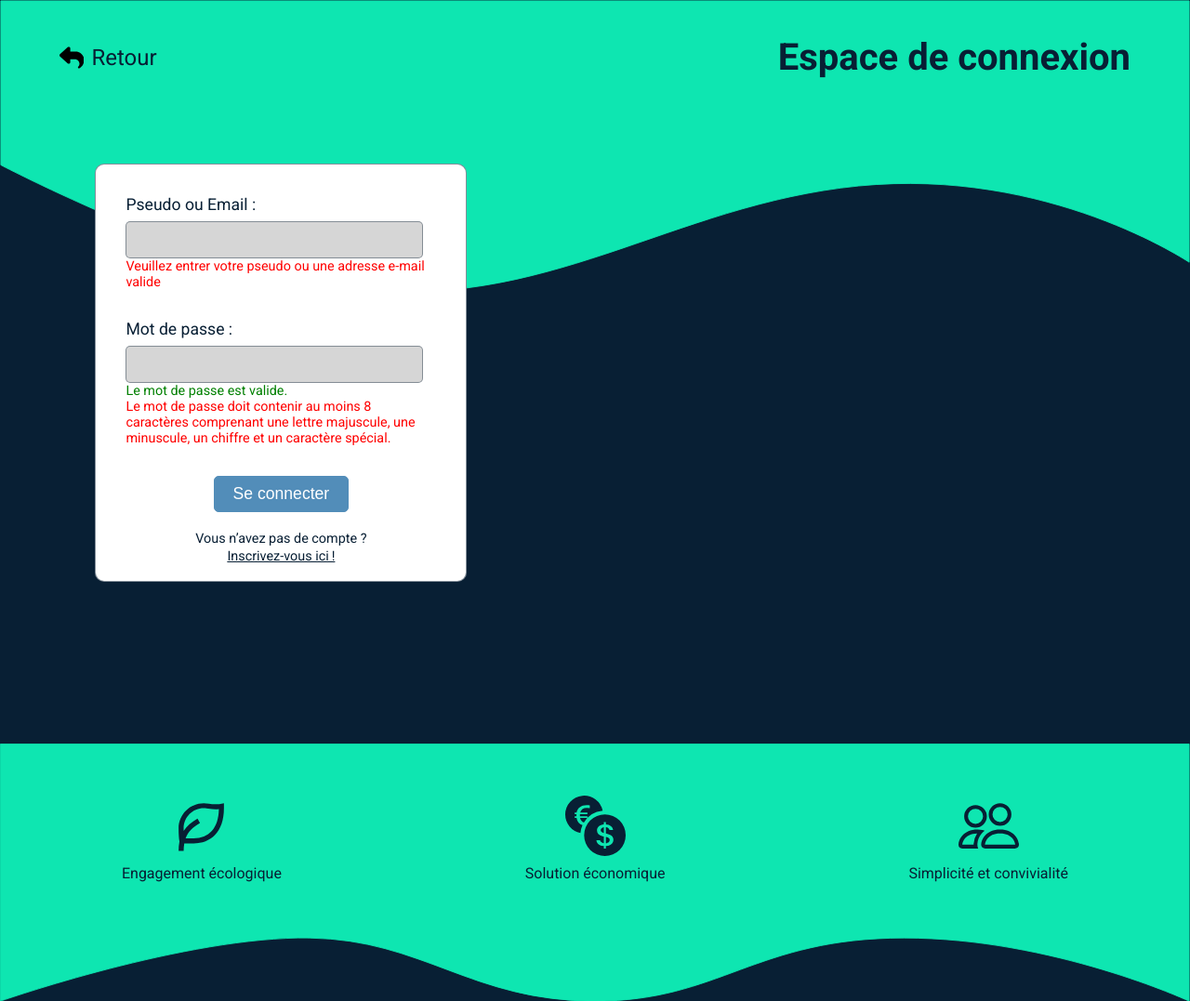
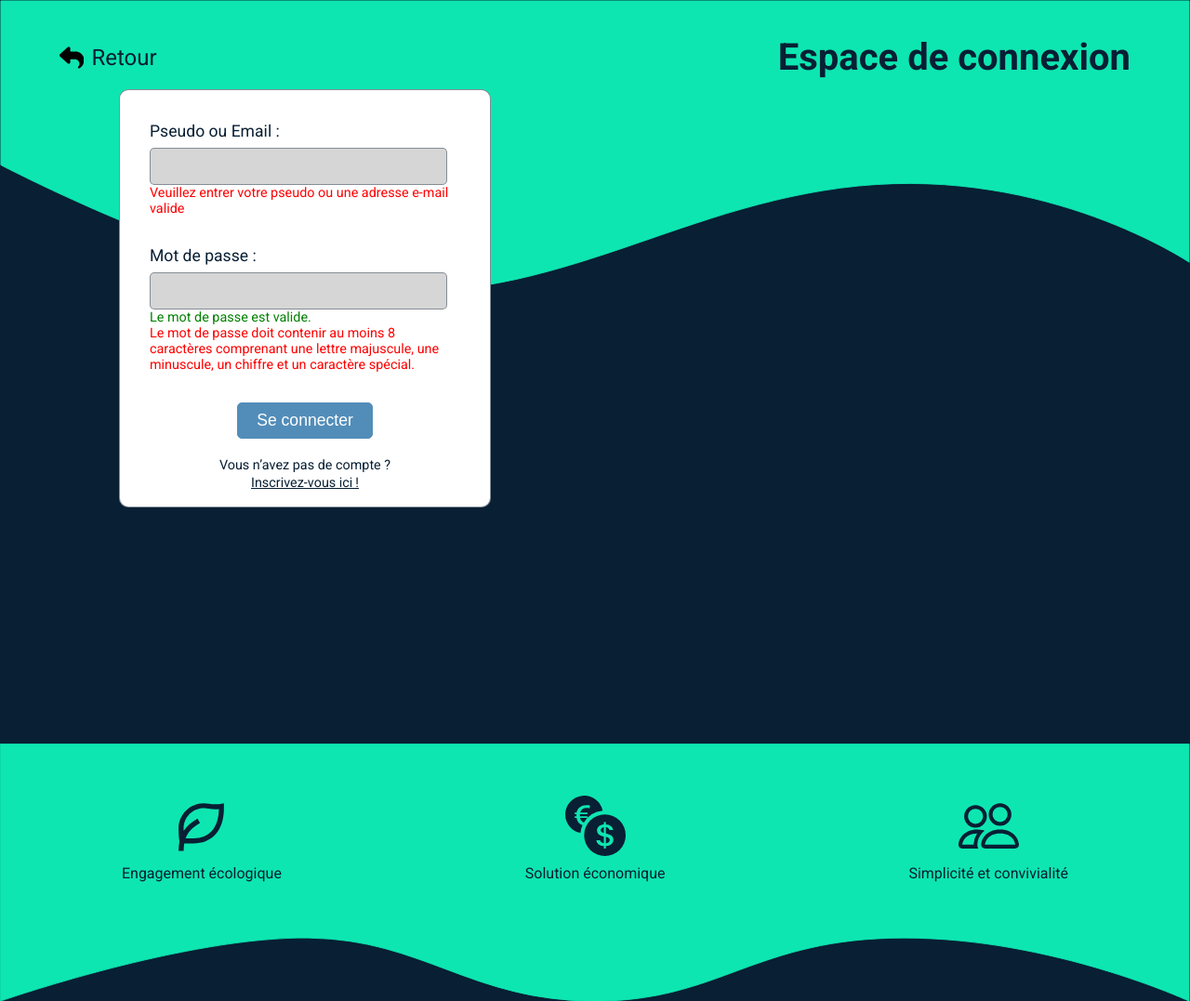
Before and after one commit to jeanne-bdh/EcoRide, a PHP site: page /pages/auth/login.php in a window 1280 px wide. Shown: the part 110-1187 px from the top of the page at 93% size. Run offline with PHP 8.4, Linux system fonts and the light colour scheme.

Commit message:
test hauteur main

```diff
--- a/assets/css/main.css
+++ b/assets/css/main.css
@@ -334,23 +334,20 @@ footer {
   padding: 2rem;
 }
 
-.hero-section {
-  position: relative;
-}
-
 .wave-top {
   position: relative;
+  z-index: 1;
 }
 .wave-top h1 {
   position: absolute;
-  z-index: 1;
+  z-index: 2;
   top: 12%;
   right: 5%;
 }
 
 .return-link-container {
   position: absolute;
-  z-index: 1;
+  z-index: 2;
   top: 15%;
   left: 5%;
   display: flex;
@@ -389,9 +386,9 @@ footer {
 @media (min-width: 768px) {
   .container-form {
     position: absolute;
-    z-index: 3;
-    top: 50%;
-    left: 8%;
+    z-index: 2;
+    top: 10%;
+    left: 10%;
   }
 }
 .main-section {
@@ -644,16 +641,11 @@ textarea {
   }
 }
 
-.container-black {
+main {
   background-color: #081F34;
   min-height: 100vh;
   padding-bottom: 2rem;
-}
-
-@media (min-width: 1200px) {
-  #container-black-register {
-    height: 1000px;
-  }
+  position: relative;
 }
 
 .hero-section {
--- a/pages/auth/login.php
+++ b/pages/auth/login.php
@@ -18,7 +18,7 @@ if ($_SERVER["REQUEST_METHOD"] === "POST") {
 
 ?>
 
-<section class="container-black">
+<main class="container-black">
 
     <!-- HERO SECTION -->
     <?php
@@ -66,7 +66,7 @@ if ($_SERVER["REQUEST_METHOD"] === "POST") {
     </div>
     </div>
 
-</section>
+    </main>
 
 <?php
 require_once __DIR__ . "/../../templates/footer.php";
--- a/pages/auth/register.php
+++ b/pages/auth/register.php
@@ -18,7 +18,7 @@ if ($_SERVER["REQUEST_METHOD"] === "POST") {
 
 ?>
 
-<section class="container-black" id="container-black-register">
+<main class="container-black" id="container-black-register">
 
     <!-- HERO SECTION -->
     <?php
@@ -71,7 +71,7 @@ if ($_SERVER["REQUEST_METHOD"] === "POST") {
     </div>
     </div>
 
-</section>
+                </main>
 
 <?php
 require_once __DIR__ . "/../../templates/footer.php";
--- a/pages/contact.php
+++ b/pages/contact.php
@@ -7,7 +7,6 @@
     include_once __DIR__ . "/../templates/hero_section.php";
     heroSection("Formulaire de contact");
     ?>
-    </div>
 
     <!-- FORMULAIRE -->
     <section class="container-form" id="container-form-contact">
--- a/pages/users/2.3_infos_profil.php
+++ b/pages/users/2.3_infos_profil.php
@@ -4,7 +4,7 @@ require_once __DIR__ . "/../../templates/header.php";
 
 ?>
 
-<section class="container-black">
+<main class="container-black">
 
     <!-- HERO SECTION -->
     <?php
@@ -12,7 +12,6 @@ require_once __DIR__ . "/../../templates/header.php";
     heroSection("Modifications du profil");
     ?>
 
-    </div>
 
     <div class="container-form" id="container-form-profil">
         <form action="">
@@ -66,6 +65,6 @@ require_once __DIR__ . "/../../templates/header.php";
         </form>
     </div>
 
-</section>
+</main>
 
 <?php require_once __DIR__ . "/../../templates/footer.php" ?>
--- a/sass/_hero.scss
+++ b/sass/_hero.scss
@@ -1,14 +1,10 @@
-.hero-section {
-    position: relative;
-}
-
 .wave-top {
     position: relative;
     z-index: 1;
 
     h1 {
         position: absolute;
-        z-index: 1;
+        z-index: 2;
         top: 12%;
         right: 5%;
     }
@@ -16,7 +12,7 @@
 
 .return-link-container {
     position: absolute;
-    z-index: 1;
+    z-index: 2;
     top: 15%;
     left: 5%;
     display: flex;
@@ -62,8 +58,8 @@
 @media (min-width : 768px) {
     .container-form {
         position: absolute;
-        z-index: 3;
+        z-index: 2;
         top: 10%;
-        left: 50%;
+        left: 10%;
     }
 }
--- a/sass/_layout.scss
+++ b/sass/_layout.scss
@@ -1,11 +1,6 @@
-.container-black {
+main {
     background-color: $black;
-    min-height: calc(100vh -100px - 655px);
+    min-height: 100vh;
     padding-bottom: 2rem;
+    position: relative;
 }
-
-#container-black-register {
-    @media (min-width : 1200px) {
-        height: 1000px;
-    }
-}
--- a/templates/hero_section.php
+++ b/templates/hero_section.php
@@ -2,7 +2,6 @@
 
 function heroSection($title)
 { ?>
-    <div class="hero-section">
     <div class="wave-top">
         <svg viewBox="0 0 1442 355" fill="none" xmlns="http://www.w3.org/2000/svg">
             <path
```
Also changed, not shown: 1 other file. Lines whose indentation alone changed are shown as unchanged.
